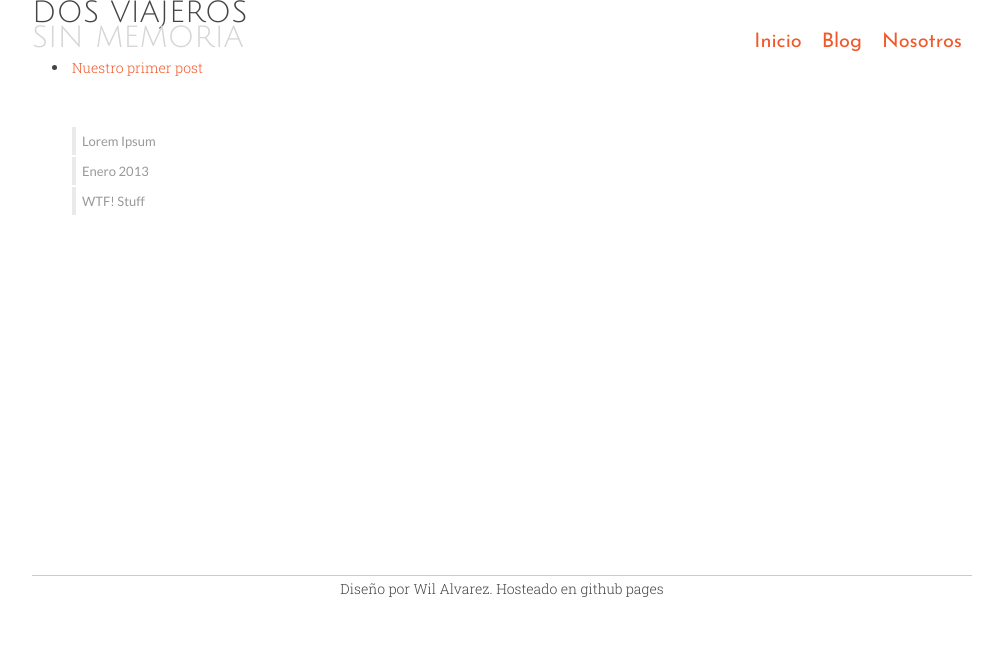
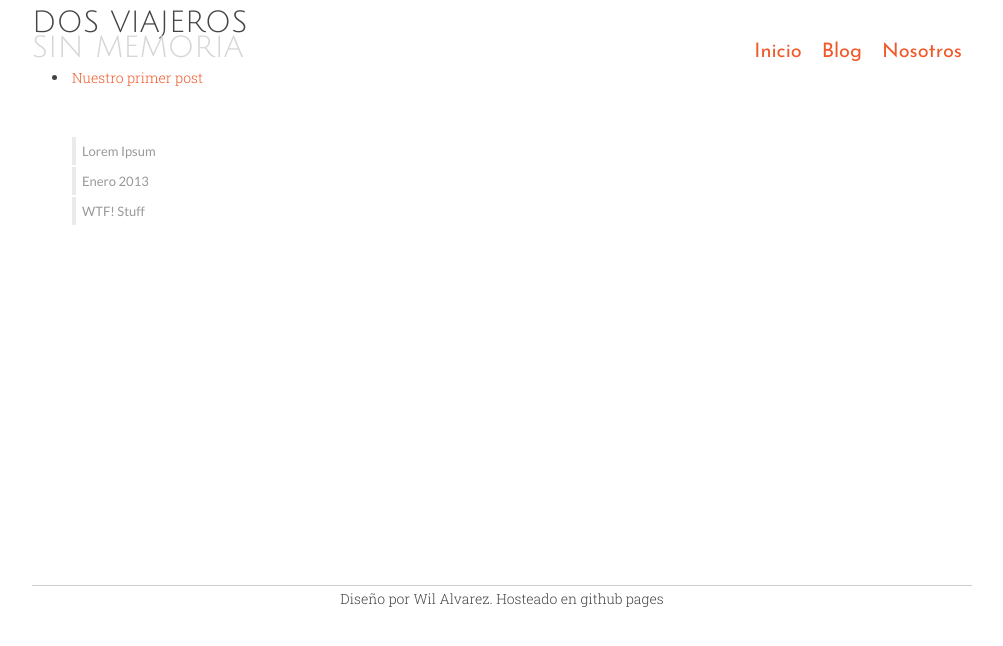
Before and after one commit to satanas/dosviajeros, a Jekyll site: the page built from index.html, in a window 1280 px wide. Shown: the top 646 px of the page, without its empty margins (138-1141 px from the left). Built offline with Jekyll 4.4.1, drawn with Linux system fonts in a browser that asks for light colours; Markdown is read by kramdown in place of the engine named in the settings.

Commit message:
Fixed header style

```diff
--- a/stylesheets/style.css
+++ b/stylesheets/style.css
@@ -39,7 +39,7 @@ blockquote {
     margin: 0 auto;
 }
 
-#header {
+header {
     margin-top: 10px;
     /*border-bottom: 1px solid #666;*/
 }
```
